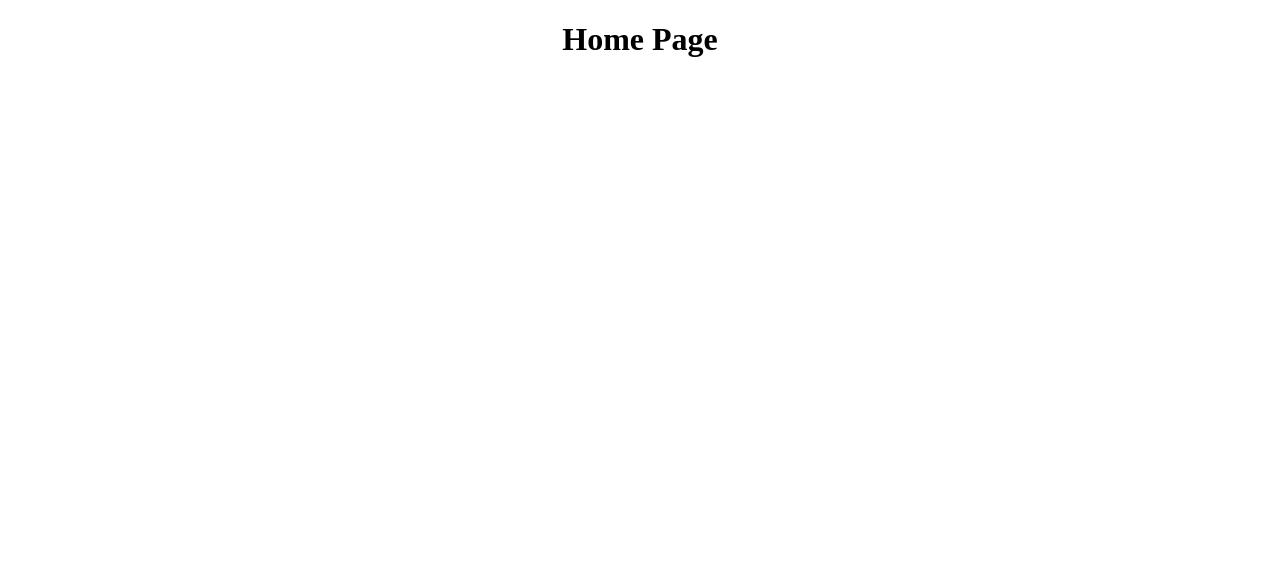
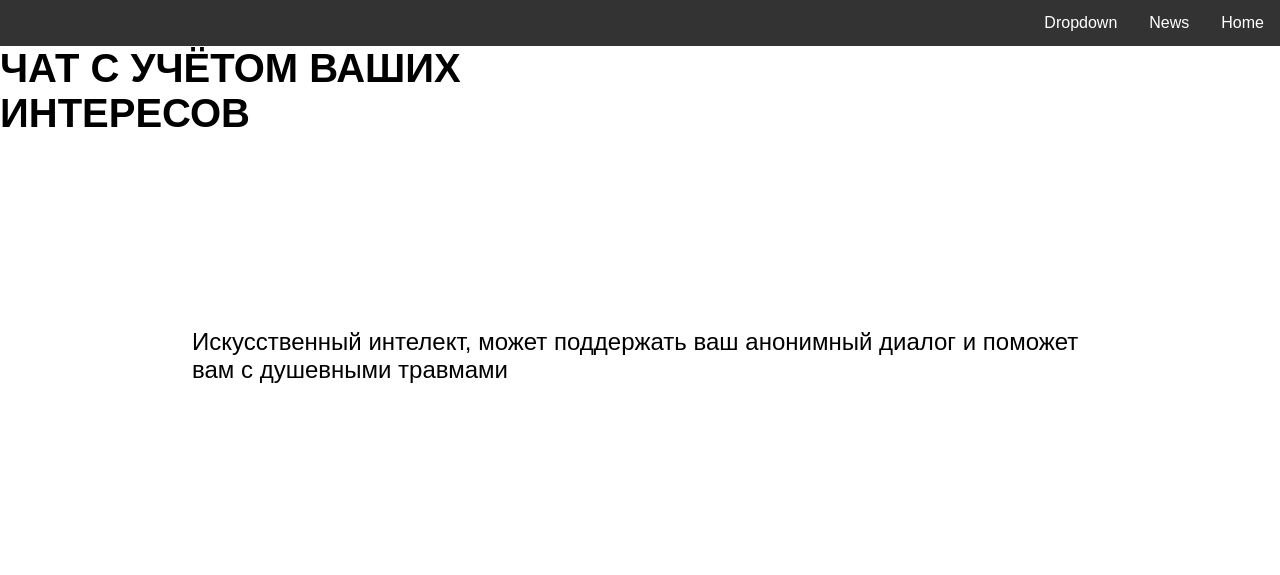
Before and after one commit to Abjik/test_chat, a Django app: page / in a window 1280 px wide. Before the commit the part shown is almost empty. Shown: the top 575 px of the page. Run offline with Django 4.2, Linux system fonts and the light colour scheme.

Commit message:
start main

```diff
--- a/main/static/style/mainpage.css
+++ b/main/static/style/mainpage.css
@@ -1,6 +1,13 @@
-h1{
-    background: var(--unnamed, linear-gradient(134deg, #FF4460 0%, #AD00FF 53.13%, #31CEFF 92.71%));
-    background-clip: text;
-    -webkit-background-clip: text;
-    -webkit-text-fill-color: transparent;
+.title{
+    font-family: sans-serif;
+    font-size: 2.5rem;
+    float: left;
+    /* padding: 15%; */
 }
+
+.inftext {
+    font-family: sans-serif;
+    font-size: 1.5rem;
+    float: left;
+    padding: 15%;
+}
--- /dev/null
+++ b/main/static/style/navbar.css
@@ -0,0 +1,74 @@
+*{
+    padding: 0;
+    margin: 0;
+}
+
+/* Navbar container */
+.navbar {
+    overflow: hidden;
+    background-color: #333;
+    font-family: Arial;
+  }
+
+  /* Links inside the navbar */
+  .navbar a {
+    float: right;
+    font-size: 16px;
+    color: white;
+    text-align: center;
+    padding: 14px 16px;
+    text-decoration: none;
+  }
+
+  /* The dropdown container */
+  .dropdown {
+    float: right;
+    overflow: hidden;
+  }
+
+  /* Dropdown button */
+  .dropdown .dropbtn {
+    font-size: 16px;
+    border: none;
+    outline: none;
+    color: white;
+    padding: 14px 16px;
+    background-color: inherit;
+    font-family: inherit; /* Important for vertical align on mobile phones */
+    margin: 0; /* Important for vertical align on mobile phones */
+  }
+
+  /* Add a red background color to navbar links on hover */
+  .navbar a:hover, .dropdown:hover .dropbtn {
+    background-color: red;
+  }
+
+  /* Dropdown content (hidden by default) */
+  .dropdown-content {
+    display: none;
+    position: absolute;
+    background-color: #f9f9f9;
+    min-width: 160px;
+    box-shadow: 0px 8px 16px 0px rgba(89, 89, 89, 0.988);
+    z-index: 1;
+  }
+
+  /* Links inside the dropdown */
+  .dropdown-content a {
+    float: none;
+    color: black;
+    padding: 12px 16px;
+    text-decoration: none;
+    display: block;
+    text-align: left;
+  }
+
+  /* Add a grey background color to dropdown links on hover */
+  .dropdown-content a:hover {
+    background-color: #ddd;
+  }
+
+  /* Show the dropdown menu on hover */
+  .dropdown:hover .dropdown-content {
+    display: block;
+  }
--- a/main/templates/main/index.html
+++ b/main/templates/main/index.html
@@ -1,10 +1,38 @@
+{% load static %}
 <!DOCTYPE html>
 <html lang="en">
 <head>
   <meta charset="UTF-8">
   <title>Home Page</title>
+  <link rel="stylesheet" href="{% static 'style/navbar.css' %}">
+  <link rel="stylesheet" href="{% static 'style/mainpage.css' %}">
 </head>
 <body>
-    <h1 style="text-align: center;">Home Page</h1>
+
+  <!-- Начало Навигации -->
+  <nav>
+    <div class="navbar">
+      <a href="#home">Home</a>
+      <a href="#news">News</a>
+      <div class="dropdown">
+        <button class="dropbtn">Dropdown
+          <i class="fa fa-caret-down"></i>
+        </button>
+        <div class="dropdown-content">
+          <a href="#">Link 1</a>
+          <a href="#">Link 2</a>
+          <a href="#">Link 3</a>
+        </div>
+      </div>
+    </div>
+  </nav>
+  <!-- Конец навигации -->
+
+  <!-- Главная -->
+
+  <h1 class="title">ЧАТ С УЧЁТОМ ВАШИХ <br> ИНТЕРЕСОВ</h1>
+  <p class="inftext">Искусственный интелект, может поддержать ваш анонимный диалог и поможет вам с душевными травмами</p>
+
+
 </body>
 </html>
```
